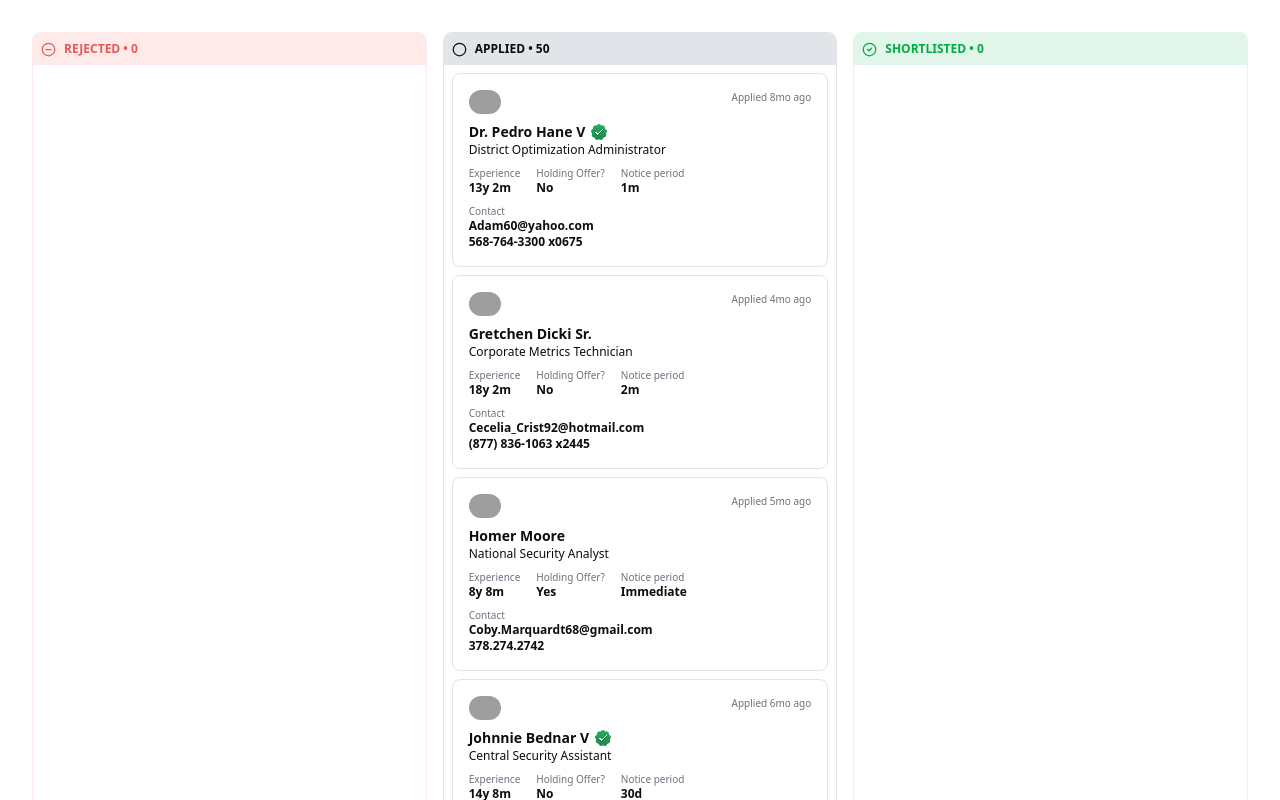
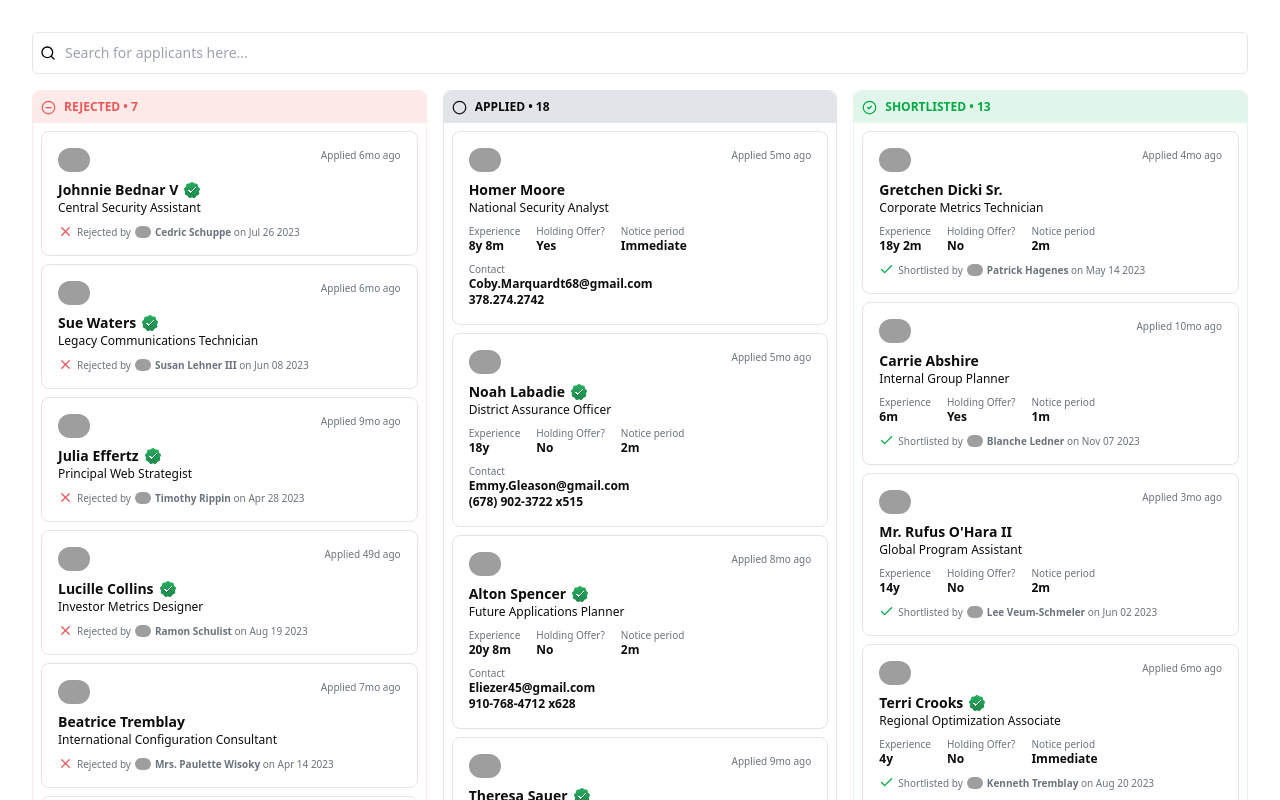
Before and after one commit to jugalkpatel/peerlist-assignment, a Next.js app: page / in a window 1280 px wide. Shown: the top 800 px of the page. Built offline with nearby package versions, Linux system fonts and the light colour scheme; grey boxes are pictures that could not be loaded.

Commit message:
feat: add search with dnd

```diff
--- /dev/null
+++ b/components/AppliedPane.tsx
@@ -0,0 +1,29 @@
+import { searchApplicants } from "@/helpers/search";
+import { useQueryParamState } from "@/hooks/useQueryParamState";
+import { selectAppliedApplicants } from "@/stores/counter-store";
+import { useApplicantStore } from "@/stores/counter-store-provider";
+import Card from "./Card";
+import { CardsContainer } from "./CardsContainer";
+import { Pane } from "./Pane";
+
+export function AppliedPane() {
+  const [value] = useQueryParamState<string>("q", "");
+  const applied = useApplicantStore(selectAppliedApplicants);
+  const filteredOrder = searchApplicants(String(value), applied, "APPLIED");
+  return (
+    <Pane variant="APPLIED" count={applied.order.length}>
+      <CardsContainer>
+        {filteredOrder.map((i) => {
+          const props = applied.data[i];
+          return (
+            <Card
+              key={props.id}
+              variant={props.jobApplicationProgress.status}
+              {...props}
+            />
+          );
+        })}
+      </CardsContainer>
+    </Pane>
+  );
+}
--- /dev/null
+++ b/components/CardsContainer.tsx
@@ -0,0 +1,14 @@
+import { cn } from "@/utils/utils";
+import { HTMLAttributes } from "react";
+
+export function CardsContainer(props: HTMLAttributes<HTMLDivElement>) {
+  return (
+    <div
+      id="something"
+      {...props}
+      className={cn("p-2 flex flex-col gap-2 h-full", props.className)}
+    >
+      {props.children}
+    </div>
+  );
+}
--- a/components/Pane.tsx
+++ b/components/Pane.tsx
@@ -13,7 +13,6 @@ import {
 } from "@dnd-kit/sortable";
 import { useApplicantStore } from "@/stores/counter-store-provider";
 import { selectApplicants } from "@/stores/counter-store";
-import Card from "./Card";
 
 type PaneVariants = Exclude<JobApplicationStatus, "EXTERNAL">;
 
@@ -47,14 +46,10 @@ const statusToLabelMapping: Record<PaneVariants, string> = {
 };
 
 export function Pane({ variant, count, ...props }: PaneProps) {
-  const { isOver, setNodeRef } = useDroppable({
+  const { setNodeRef } = useDroppable({
     id: variant,
   });
   const applicants = useApplicantStore(selectApplicants(variant));
-
-  const style = {
-    color: isOver ? "green" : undefined,
-  };
 
   const icon =
     variant === "SHORTLISTED" ? (
@@ -66,14 +61,12 @@ export function Pane({ variant, count, ...props }: PaneProps) {
     );
 
   const items = applicants.order.map((id) => applicants.data[id]);
-  // console.log({ items });
   return (
     <div
       className={cn(
         `bg-white border rounded-lg ${bordersBackground[variant]}`,
         props.className
       )}
-      style={style}
     >
       <div
         className={`flex items-center rounded-t-lg p-2 gap-2 ${variantsBackground[variant]}`}
@@ -84,25 +77,11 @@ export function Pane({ variant, count, ...props }: PaneProps) {
         </p>
       </div>
       <SortableContext
-        id={variant}
+        id={variant as string}
         items={items}
         strategy={verticalListSortingStrategy}
       >
-        <div
-          className="p-2 flex flex-col gap-2 h-full"
-          ref={setNodeRef}
-          style={style}
-        >
-          {items.map((i) => {
-            return (
-              <Card
-                key={i.id}
-                variant={i.jobApplicationProgress.status}
-                {...i}
-              />
-            );
-          })}
-        </div>
+        <div ref={setNodeRef}>{props.children}</div>
       </SortableContext>
     </div>
   );
--- /dev/null
+++ b/components/RejectedPane.tsx
@@ -0,0 +1,29 @@
+import { searchApplicants } from "@/helpers/search";
+import { useQueryParamState } from "@/hooks/useQueryParamState";
+import { selectRejectedApplicants } from "@/stores/counter-store";
+import { useApplicantStore } from "@/stores/counter-store-provider";
+import Card from "./Card";
+import { CardsContainer } from "./CardsContainer";
+import { Pane } from "./Pane";
+
+export function RejectedPane() {
+  const [value] = useQueryParamState<string>("q", "");
+  const rejected = useApplicantStore(selectRejectedApplicants);
+  const filteredOrder = searchApplicants(String(value), rejected);
+  return (
+    <Pane variant="REJECTED" count={filteredOrder.length}>
+      <CardsContainer>
+        {filteredOrder.map((i) => {
+          const props = rejected.data[i];
+          return (
+            <Card
+              key={props.id}
+              variant={props.jobApplicationProgress.status}
+              {...props}
+            />
+          );
+        })}
+      </CardsContainer>
+    </Pane>
+  );
+}
--- /dev/null
+++ b/components/Search.tsx
@@ -0,0 +1,21 @@
+import { useQueryParamState } from "@/hooks/useQueryParamState";
+import { SearchIcon } from "lucide-react";
+
+export function Search() {
+  const [value, onChange] = useQueryParamState<string>("q", "");
+
+  return (
+    <div className="relative ">
+      <span className="absolute inset-y-0 left-0 flex items-center pl-2">
+        <SearchIcon className="w-4 h-4" />
+      </span>
+      <input
+        value={value}
+        onChange={(e) => onChange(e.target.value)}
+        type="search"
+        placeholder="Search for applicants here..."
+        className="w-full bg-transparent rounded-md border border-stroke dark:border-dark-3 py-[10px] px-5 pl-8 text-dark-6 outline-none transition focus:border-primary active:border-primary disabled:cursor-default disabled:bg-gray-2 disabled:border-gray-2 text-sm"
+      />
+    </div>
+  );
+}
--- /dev/null
+++ b/components/ShortlistedPane.tsx
@@ -0,0 +1,30 @@
+import { searchApplicants } from "@/helpers/search";
+import { useQueryParamState } from "@/hooks/useQueryParamState";
+import { selectShortlistedApplicants } from "@/stores/counter-store";
+import { useApplicantStore } from "@/stores/counter-store-provider";
+import Card from "./Card";
+import { CardsContainer } from "./CardsContainer";
+import { Pane } from "./Pane";
+
+export function ShortlistedPane() {
+  const [value] = useQueryParamState<string>("q", "");
+  const shortlisted = useApplicantStore(selectShortlistedApplicants);
+  const filteredOrder = searchApplicants(String(value), shortlisted);
+
+  return (
+    <Pane variant="SHORTLISTED" count={shortlisted.order.length}>
+      <CardsContainer>
+        {filteredOrder.map((i) => {
+          const props = shortlisted.data[i];
+          return (
+            <Card
+              key={props.id}
+              variant={props.jobApplicationProgress.status}
+              {...props}
+            />
+          );
+        })}
+      </CardsContainer>
+    </Pane>
+  );
+}
--- /dev/null
+++ b/helpers/search.tsx
@@ -0,0 +1,28 @@
+import { ApplicantStateValue } from "@/stores/counter-store";
+import { JobApplicationStatus } from "@/types/common.types";
+
+export function searchApplicants(
+  query: string,
+  data: ApplicantStateValue,
+  type?: JobApplicationStatus
+): string[] {
+  const result: string[] = [];
+
+  const searchValue = query.toLowerCase();
+
+  for (const key of data.order) {
+    const candidate = data.data[key];
+    if (
+      candidate.name.toLowerCase().includes(searchValue) ||
+      candidate.bio.toLowerCase().includes(searchValue) ||
+      (type === "APPLIED" &&
+        candidate.contact.email.toLowerCase().includes(searchValue)) ||
+      (type === "APPLIED" &&
+        candidate.contact.phone.toLowerCase().includes(searchValue))
+    ) {
+      result.push(key);
+    }
+  }
+
+  return result;
+}
--- /dev/null
+++ b/hooks/useHandleQueryParams.ts
@@ -0,0 +1,14 @@
+import { useRouter } from "next/router";
+import { useEffect } from "react";
+
+type QueryParamsHandler<T> = (params: T) => void;
+
+export const useHandleQueryParams = <T>(handler: QueryParamsHandler<T>) => {
+  const { isReady, query } = useRouter();
+
+  useEffect(() => {
+    if (!isReady) return;
+
+    handler(query as unknown as T);
+  }, [isReady, query, handler]);
+};
--- /dev/null
+++ b/hooks/useQueryParamState.ts
@@ -0,0 +1,46 @@
+import { useRouter } from "next/router";
+import { useCallback, useState } from "react";
+import { useHandleQueryParams } from "./useHandleQueryParams";
+
+const parseValue = <T>(value: any): T => {
+  try {
+    return JSON.parse(value) as T;
+  } catch {
+    return value as T;
+  }
+};
+
+export const useQueryParamState = <T extends number | string>(
+  key: string,
+  defaultValue: T
+) => {
+  const [value, setValue] = useState<T>(defaultValue);
+
+  const { push, query, pathname } = useRouter();
+
+  const onChange = useCallback(
+    (newValue: T) => {
+      push({
+        pathname,
+        query: {
+          ...query,
+          [key]: newValue,
+        },
+      });
+    },
+    [key, pathname, query, push]
+  );
+
+  useHandleQueryParams<Record<string, T | undefined>>((params) => {
+    if (params[key] === undefined) {
+      return;
+    }
+
+    const newValue = parseValue<T>(params[key]);
+    if (newValue === value) return;
+
+    setValue(newValue);
+  });
+
+  return [value, onChange] as const;
+};
--- a/pages/index.tsx
+++ b/pages/index.tsx
@@ -1,24 +1,18 @@
 import { Inter } from "next/font/google";
 import { candidates as candidatesData } from "@/utils/mock.utils";
-import { HTMLAttributes, useEffect } from "react";
+import { useEffect } from "react";
 import Card from "@/components/Card";
-import { Pane } from "@/components/Pane";
 import {
   DndContext,
   DragEndEvent,
   DragOverEvent,
   DragStartEvent,
-  closestCorners,
   DragOverlay,
-  useDroppable,
   closestCenter,
 } from "@dnd-kit/core";
 import {
   selectActiveId,
   selectApplicantWithId,
-  selectAppliedApplicants,
-  selectRejectedApplicants,
-  selectShortlistedApplicants,
   setActiveIdFn,
   setApplicantsToStore,
   setDragEndFn,
@@ -28,91 +22,19 @@ import {
   CounterStoreProvider,
   useApplicantStore,
 } from "@/stores/counter-store-provider";
-import { cn } from "@/utils/utils";
-import { JobApplicationStatus } from "@/types/common.types";
+import { Search } from "@/components/Search";
+import { RejectedPane } from "@/components/RejectedPane";
+import { AppliedPane } from "@/components/AppliedPane";
+import { ShortlistedPane } from "@/components/ShortlistedPane";
 
-const inter = Inter({ subsets: ["latin"] });
+function OverlayCard() {
+  const activeId = useApplicantStore(selectActiveId);
+  const applicant = useApplicantStore(selectApplicantWithId(String(activeId)));
 
-export function CardsContainer(props: HTMLAttributes<HTMLDivElement>) {
-  // const { isOver, setNodeRef } = useDroppable({
-  //   id: props.variant,
-  // });
   return (
-    <div
-      id="something"
-      {...props}
-      className={cn("p-2 flex flex-col gap-2 h-full", props.className)}
-      // ref={setNodeRef}
-    >
-      {props.children}
-    </div>
+    <Card variant={applicant.jobApplicationProgress.status} {...applicant} />
   );
 }
-
-function RejectedPane() {
-  const rejected = useApplicantStore(selectRejectedApplicants);
-  return (
-    <Pane variant="REJECTED" count={rejected.order.length}>
-      {rejected.order.map((i) => {
-        const props = rejected.data[i];
-        return (
-          <Card
-            key={props.id}
-            variant={props.jobApplicationProgress.status}
-            {...props}
-          />
-        );
-      })}
-    </Pane>
-  );
-}
-
-function AppliedPane() {
-  const applied = useApplicantStore(selectAppliedApplicants);
-
-  return (
-    <Pane variant="APPLIED" count={applied.order.length}>
-      {applied.order.map((i) => {
-        const props = applied.data[i];
-        return (
-          <Card
-            key={props.id}
-            variant={props.jobApplicationProgress.status}
-            {...props}
-          />
-        );
-      })}
-    </Pane>
-  );
-}
-
-function ShortlistedPane() {
-  const shortlisted = useApplicantStore(selectShortlistedApplicants);
-
-  return (
-    <Pane variant="SHORTLISTED" count={shortlisted.order.length}>
-      {shortlisted.order.map((i) => {
-        const props = shortlisted.data[i];
-        return (
-          <Card
-            key={props.id}
-            variant={props.jobApplicationProgress.status}
-            {...props}
-          />
-        );
-      })}
-    </Pane>
-  );
-}
-
-// function OverlayCard() {
-//   const activeId = useApplicantStore(selectActiveId);
-//   const applicant = useApplicantStore(selectApplicantWithId(String(activeId)));
-
-//   return (
-//     <Card variant={applicant.jobApplicationProgress.status} {...applicant} />
-//   );
-// }
 
 export function ApplicantDashboard() {
   const setApplicants = useApplicantStore(setApplicantsToStore);
@@ -127,10 +49,9 @@ export function ApplicantDashboard() {
 
   const handleDragOver = (e: DragOverEvent) => {
     const { active, over } = e;
-    console.log({ active, over });
+    console.log("over", { active, over });
     const { id: activeId } = active;
     const overId = over?.id || null;
-    // console.log({ activeId, overId });
 
     if (!overId) {
       return;
@@ -141,7 +62,6 @@ export function ApplicantDashboard() {
 
   const handleDragEnd = (e: DragEndEvent) => {
     const { active, over } = e;
-    console.log("end", { active, over });
     const { id: activeId } = active;
     const overId = over?.id || null;
 
@@ -164,12 +84,15 @@ export function ApplicantDashboard() {
       onDragOver={handleDragOver}
       collisionDetection={closestCenter}
     >
-      <div className="bg-white h-vh grid grid-cols-3 gap-4 m-8">
-        <RejectedPane />
-        <AppliedPane />
-        <ShortlistedPane />
-      </div>{" "}
-      {/* <DragOverlay>{activeId ? <OverlayCard /> : null}</DragOverlay> */}
+      <div className="m-8 flex flex-col gap-4">
+        <Search />
+        <div className="bg-white h-vh grid grid-cols-3 gap-4">
+          <RejectedPane />
+          <AppliedPane />
+          <ShortlistedPane />
+        </div>{" "}
+      </div>
+      <DragOverlay>{activeId ? <OverlayCard /> : null}</DragOverlay>
     </DndContext>
   );
 }
--- a/stores/counter-store.ts
+++ b/stores/counter-store.ts
@@ -10,10 +10,6 @@ function filterApplicants(
 ) {
   return candidates.filter((i) => i.jobApplicationProgress.status === status);
 }
-
-// const rejectedCandidates = filterApplicants("REJECTED", candidates);
-// const appliedCandidates = filterApplicants("APPLIED", candidates);
-// const shortListedCandidates = filterApplicants("SHORTLISTED", candidates);
 
 function getDataState(candidates: Candidate[]): ApplicantData {
   return candidates.reduce((acc: ApplicantData, candidate) => {
@@ -36,10 +32,12 @@ export type ApplicantStateValue = {
   data: ApplicantData;
 };
 
+export type Panes = {
+  [k in JobApplicationStatus]: ApplicantStateValue;
+};
+
 export type ApplicantsState = {
-  panes: {
-    [k in JobApplicationStatus]: ApplicantStateValue;
-  };
+  panes: Panes;
   activeId: UniqueIdentifier;
 };
 
@@ -50,29 +48,17 @@ export type ApplicantActions = {
   setActiveIdFn: (id: UniqueIdentifier) => void;
 };
 
+function findContainer(panes: Panes, id: string): JobApplicationStatus {
+  if (id in panes) {
+    return id as JobApplicationStatus;
+  }
+
+  return Object.keys(panes).find((i) =>
+    panes[i as JobApplicationStatus].order.includes(id)
+  ) as JobApplicationStatus;
+}
+
 export type ApplicantStore = ApplicantsState & ApplicantActions;
-
-// export const initApplicantState = (): ApplicantsState => {
-//   return {
-//     activeId: "",
-//     APPLIED: {
-//       data: getDataState(appliedCandidates),
-//       order: getApplicantIds(appliedCandidates),
-//     },
-//     SHORTLISTED: {
-//       data: getDataState(shortListedCandidates),
-//       order: getApplicantIds(shortListedCandidates),
-//     },
-//     REJECTED: {
-//       data: getDataState(rejectedCandidates),
-//       order: getApplicantIds(rejectedCandidates),
-//     },
-//     EXTERNAL: {
-//       data: {},
-//       order: [],
-//     },
-//   };
-// };
 
 const initialApplicantState: ApplicantsState = {
   panes: {
@@ -129,13 +115,8 @@ export const createCounterStore = (
           const activeIdAsString = String(activeId);
           const overIdAsString = String(overId);
           const panes = state.panes;
-          const activeContainer = Object.keys(panes).find((i) =>
-            panes[i as JobApplicationStatus].order.includes(activeIdAsString)
-          ) as JobApplicationStatus;
-          const overContainer = Object.keys(panes).find((i) =>
-            panes[i as JobApplicationStatus].order.includes(overIdAsString)
-          ) as JobApplicationStatus;
-          console.log({ activeContainer, overContainer });
+          const activeContainer = findContainer(panes, activeIdAsString);
+          const overContainer = findContainer(panes, overIdAsString);
           if (
             activeContainer &&
             overContainer &&
@@ -170,12 +151,8 @@ export const createCounterStore = (
           const activeIdAsString = String(activeId);
           const overIdAsString = String(overId);
           const panes = state.panes;
-          const activeContainer = Object.keys(panes).find((i) =>
-            panes[i as JobApplicationStatus].order.includes(activeIdAsString)
-          ) as JobApplicationStatus;
-          const overContainer = Object.keys(panes).find((i) =>
-            panes[i as JobApplicationStatus].order.includes(overIdAsString)
-          ) as JobApplicationStatus;
+          const activeContainer = findContainer(panes, activeIdAsString);
+          const overContainer = findContainer(panes, overIdAsString);
 
           if (
             activeContainer &&
@@ -241,4 +218,6 @@ export const selectApplicantWithId =
     const status = Object.keys(panes).find((i) =>
       panes[i as JobApplicationStatus].order.includes(id)
     ) as JobApplicationStatus;
+
+    return panes[status].data[id];
   };
--- a/utils/mock.utils.ts
+++ b/utils/mock.utils.ts
@@ -64,8 +64,7 @@ export const candidates: Candidate[] = Array(50)
           name: faker.person.fullName(),
           profilePicture: faker.image.avatar(),
         },
-        // status: generateRandomValue(jobApplicationStatus),
-        status: "APPLIED",
+        status: generateRandomValue(jobApplicationStatus),
       },
     };
   });
```
